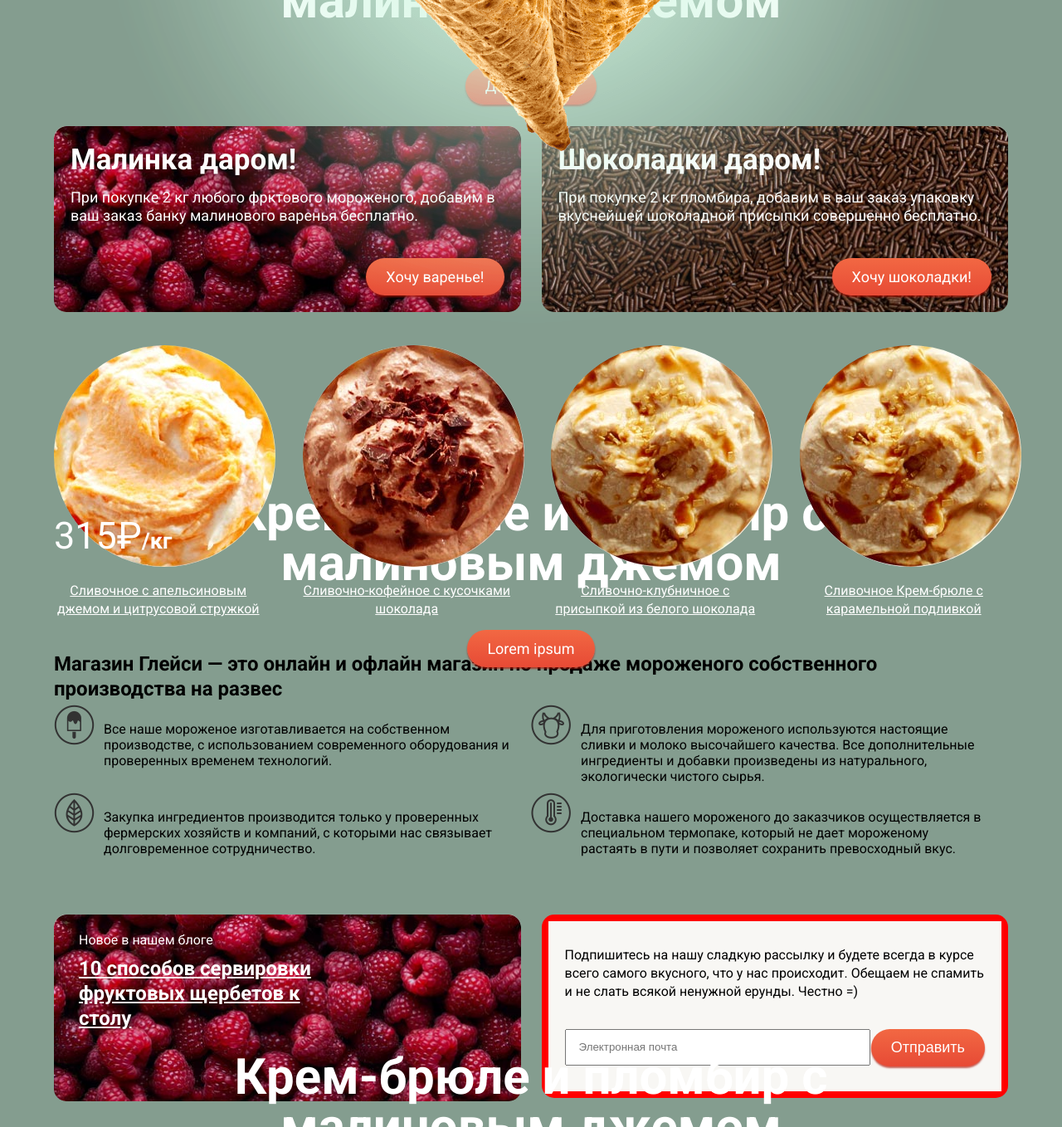
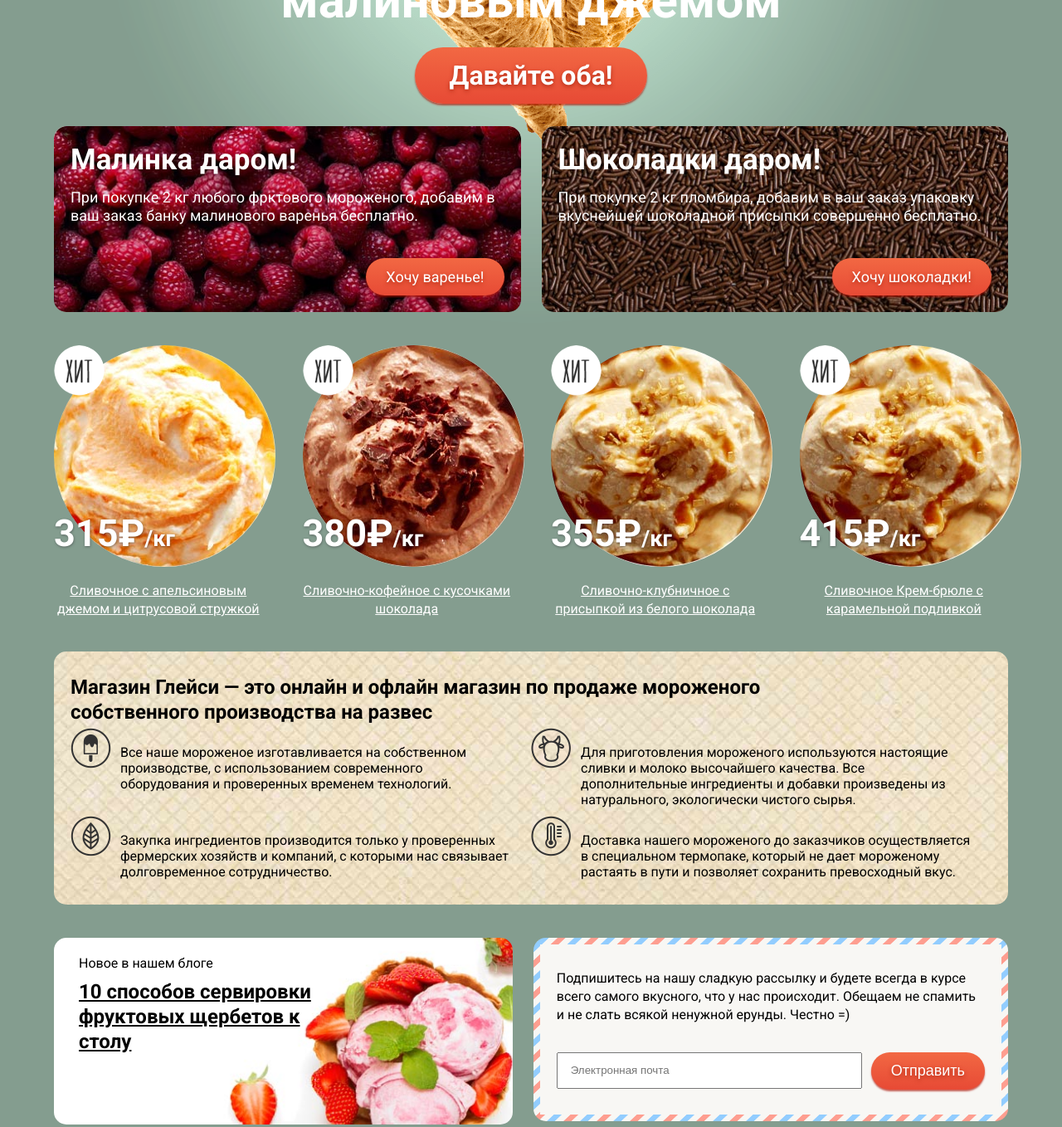
Before and after one commit to Amugbl4/HtmlAcademyGllacy, a plain HTML site: page index.html in a window 1280 px wide. Shown: the part 480-1838 px from the top of the page at 83% size. Drawn offline with Linux system fonts and the light colour scheme.

Commit message:
almost done

```diff
--- a/css/style.css
+++ b/css/style.css
@@ -29,18 +29,35 @@ button {
     display: inline-flex;
     font-size: 18px;
     line-height: 17px;
+    text-shadow: 0px 2px 5px rgba(160, 32, 11, 0.76);
     text-decoration: none;
     justify-content: center;
     align-items: center;
     flex: 0 0 auto;
     text-align: center;
-    height: 45px;
+    min-height: 45px;
     padding: 14px 24px;
     color: #fff;
     box-shadow: 0px 2px 2px 0 rgba(172, 16, 0, 0.64);
-    background-image: linear-gradient(to top, #e74a35, #f26843);
+    background-image: -moz-linear-gradient( 90deg, rgb(231,74,53) 0%, rgb(242,104,67) 100%);
+    background-image: -webkit-linear-gradient( 90deg, rgb(231,74,53) 0%, rgb(242,104,67) 100%);
+    background-image: -ms-linear-gradient( 90deg, rgb(231,74,53) 0%, rgb(242,104,67) 100%);
     border-radius: 75px;
+}
 
+.btn:hover {
+    background-image: -moz-linear-gradient( 90deg, rgb(231,74,53) 0%, rgb(242,104,67) 100%);
+    background-image: -webkit-linear-gradient( 90deg, rgb(231,74,53) 0%, rgb(242,104,67) 100%);
+    background-image: -ms-linear-gradient( 90deg, rgb(231,74,53) 0%, rgb(242,104,67) 100%);
+    box-shadow: 0px 2px 2px 0px rgba(172, 16, 0, 0.004);
+}
+
+.btn--large {
+    font-size: 32px;
+    line-height: 44px;
+    font-weight: bold;
+    min-height: 64px;
+    padding: 12px 42px;
 }
 
 .container {
@@ -149,6 +166,10 @@ button {
     background: transparent url("/img/Лупа.png") no-repeat;
 }
 
+.search:hover::before {
+    filter: invert(1);
+}
+
 .login {
     position: relative;
     display: inline-block;
@@ -164,6 +185,10 @@ button {
     background: transparent url("/img/login.png") no-repeat;
 }
 
+.login:hover::before {
+    filter: invert(1);
+}
+
 .bag {
     position: relative;
     display: inline-block;
@@ -177,6 +202,10 @@ button {
     width: 21px;
     height: 20px;
     background: transparent url("/img/bag.png") no-repeat;
+}
+
+.bag:hover::before {
+    filter: invert(1);
 }
 
 .work-info {
@@ -211,7 +240,6 @@ button {
     margin-left: auto;
     margin-right: auto;
     margin-bottom: -245px;
-    z-index: -1;
 }
 
 .intro-slider__slide {
@@ -223,6 +251,7 @@ button {
     position: absolute;
     top: 0;
     left: 50px;
+    z-index: -1;
 }
 
 /* .img__left {
@@ -246,6 +275,7 @@ button {
     padding-left: 200px;
     padding-right: 200px;
     padding-top: 395px;
+    margin-bottom: 26px;
 }
 
 .info-cards {
@@ -339,6 +369,10 @@ button {
     bottom: 15px;
     left: 0;
     font-size: 45px;
+    line-height: 45px;
+    font-weight: bold;
+    text-shadow: 0.5px 0.9px 3px
+    rgba(49, 50, 53, 0.5);
     color: #fff;
 }
 
@@ -357,6 +391,10 @@ button {
 
 .info-advantages {
     margin-bottom: 40px;
+    background: url('/img/woff_patten.jpg');
+    border-radius: 15px;
+    padding: 28px 20px;
+    padding-bottom: 0;
 }
 
 .info-advantages__list {
@@ -394,7 +432,7 @@ button {
 }
 
 .card-blog {
-    background: url("/img/Малиновый\ фон.jpg") no-repeat;
+    background: url("/img/strawberry\ background.jpg") no-repeat;
     background-size: cover;
     border-radius: 15px;
 }
@@ -405,7 +443,7 @@ button {
     padding-bottom: 8px;
     font-size: 16px;
     line-height: 22px;
-    color: #fff;
+    color: #000;
 }
 
 .card-blog__link {
@@ -413,13 +451,13 @@ button {
     font-size: 24px;
     line-height: 30px;
     font-weight: bold;
-    color: #fff;
+    color: #000;
     padding-right: 200px;
     padding-bottom: 65px;
 }
 
 .card-subscription__pattern {
-    background-color: #ff0000;
+    background: #f8f7f4 url('/img/post_pattern.png');
     padding: 8px;
     border-radius: 15px;
 }
@@ -445,6 +483,7 @@ button {
     width: 368px;
     height: 44px;
     padding: 15px;
+    margin-right: 11px;
 }
 
 .subscription .btn {
@@ -455,6 +494,7 @@ button {
     position: relative;
     width: 100%;
     height: 430px;
+    background: url('/img/map.jpg');
 }
 
 .map-info {
@@ -478,10 +518,15 @@ button {
 .footer-social {
     display: flex;
     margin-top: 32px;
+    margin-left: 54px;
 }
 
 .footer-social .social-btn {
     margin-right: 17px;
+}
+
+.footer-social .social-btn:last-child {
+    margin-right: 0;
 }
 
 .footer-info__list {
@@ -513,9 +558,9 @@ button {
 }
 
 
-.info-list__left .footer__heart {
+.info-list__left .footer-info__img {
     position: absolute;
-    top: 2px;
+    top: 5px;
     left: -20px;
     width: 15px;
     height: 13px;
--- a/index.html
+++ b/index.html
@@ -28,7 +28,7 @@
                 <ul class="user-block__list">
                     <li><a class="search" href="#" title="Поиск"></a></li>
                     <li><a class="login" href="#">Вход</a></li>
-                    <li><a class="bag" href="#">Корзина</a></li>
+                    <li><a class="bag" href="#" title="Корзина">Пусто</a></li>
                 </ul>
             </div>
         </div>
@@ -51,7 +51,7 @@
                     <h2 class="intro-slider__title">Крем-брюле и пломбир с малиновым джемом</h2>
                     <a class="btn btn--large" href="#">Давайте оба!</a>
                 </div>
-                <div class="intro-slider__slide">
+                <!-- <div class="intro-slider__slide">
                     <img src="img/gllacy.png" alt="">
                     <h2 class="intro-slider__title">Крем-брюле и пломбир с малиновым джемом</h2>
                     <a class="btn btn--large" href="#">Lorem ipsum</a>
@@ -60,7 +60,7 @@
                     <img src="img/gllacy.png" alt="">
                     <h2 class="intro-slider__title">Крем-брюле и пломбир с малиновым джемом</h2>
                     <a class="btn btn--large" href="#">Lorem ipsum</a>
-                </div>
+                </div> -->
             </div>
             <div class="intro-slider__pagination"></div>
         </div>
@@ -93,7 +93,9 @@
             <div class="item">
                 <div class="item__img">
                     <img src="/img/1.jpg" alt="">
-                    <div class="item__label"></div>
+                    <div class="item__label">
+                        <img src="/img/label_hit.png" alt="">
+                    </div>
                     <div class="item__price">315&#8381<span>/кг</span></div>
                 </div>
                 <a class="item__name" href="#">Сливочное с апельсиновым джемом и цитрусовой стружкой</a>
@@ -101,24 +103,30 @@
             <div class="item">
                 <div class="item__img">
                     <img src="/img/2.jpg" alt="">
-                    <div class="item__label"></div>
-                    <div class="item__price"></div>
+                    <div class="item__label">
+                        <img src="/img/label_hit.png" alt="">
+                    </div>
+                    <div class="item__price">380&#8381<span>/кг</span></div>
                 </div>
                 <a class="item__name" href="#">Сливочно-кофейное с кусочками шоколада</a>
             </div>
             <div class="item">
                 <div class="item__img">
                     <img src="/img/4.jpg" alt="">
-                    <div class="item__label"></div>
-                    <div class="item__price"></div>
+                    <div class="item__label">
+                        <img src="/img/label_hit.png" alt="">
+                    </div>
+                    <div class="item__price">355&#8381<span>/кг</span></div>
                 </div>
                 <a class="item__name" href="#">Сливочно-клубничное с присыпкой из белого шоколада</a>
             </div>
             <div class="item">
                 <div class="item__img">
                     <img src="/img/4.jpg" alt="">
-                    <div class="item__label"></div>
-                    <div class="item__price"></div>
+                    <div class="item__label">
+                        <img src="/img/label_hit.png" alt="">
+                    </div>
+                    <div class="item__price">415&#8381<span>/кг</span></div>
                 </div>
                 <a class="item__name" href="#">Сливочное Крем-брюле с карамельной подливкой </a>
             </div>
@@ -203,23 +211,23 @@
         <div class="container">
             <div class="footer-social">
                 <a class="social-btn social-btn-twit" href="#" title="Твитер">
-                    <img src="img/Корова.png" alt="">
+                    <img src="img/twit.png" alt="">
                 </a>
                 <a class="social-btn social-btn-inst" href="#" title="Инстаграмм">
-                    <img src="/img/Корова.png" alt="">
+                    <img src="/img/insta.png" alt="">
                 </a>
                 <a class="social-btn social-btn-fb" href="#" title="Фейсбук">
-                    <img src="/img/Корова.png" alt="">
+                    <img src="/img/fb.png" alt="">
                 </a>
                 <a class="social-btn social-btn-vk" href="#" title="Вконтакте">
-                    <img src="/img/Корова.png" alt="">
+                    <img src="/img/vk.png" alt="">
                 </a>
             </div>
             <div class="footer-info__list">
                 <ul class="info-list__left">
                     <li>
                         <a href="#">
-                            <img src="/img/Листик.png" alt="" class="footer-info__img">
+                            <img src="/img/Heart.png" alt="" class="footer-info__img">
                             Для поставщиков</a>
                     </li>
                     <li>
@@ -233,7 +241,7 @@
             </div>
             <div class="footer-copyright">
                 <div class="footer-copyright__logo">
-                    <img src="" alt="">
+                    <img src="/img/footer-logo.png" alt="">
                 </div>
                 <p class="footer-copyright__text">Сделано в <a href="">HtmlAcademy</a> 2019</p>
             </div>
```
Also changed, not shown: img/Heart.png (added), img/fb.png (added), img/footer-logo.png (added), img/insta.png (added), img/label_hit.png (added), img/map.jpg (added), img/post_pattern.png (added), img/strawberry background.jpg (added), img/twit.png (added), img/vk.png (added), img/woff_patten.jpg (added).
